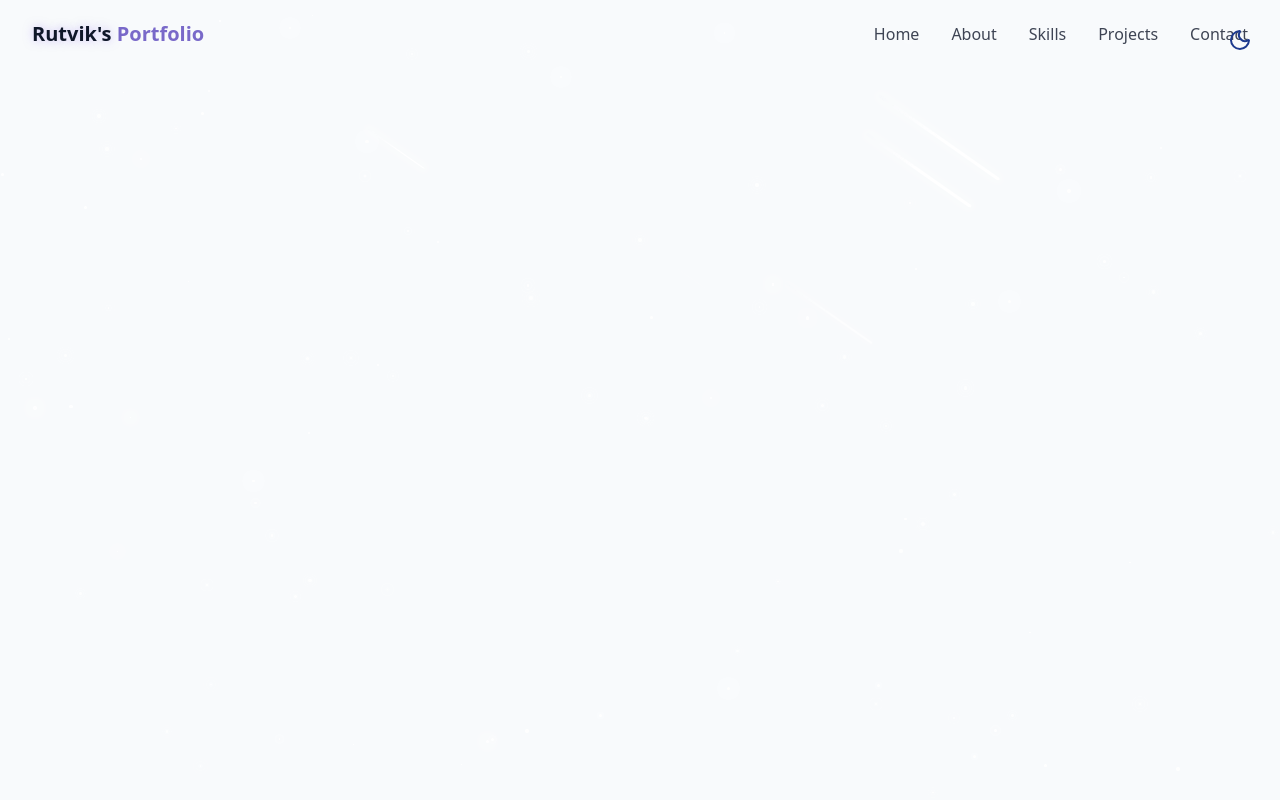
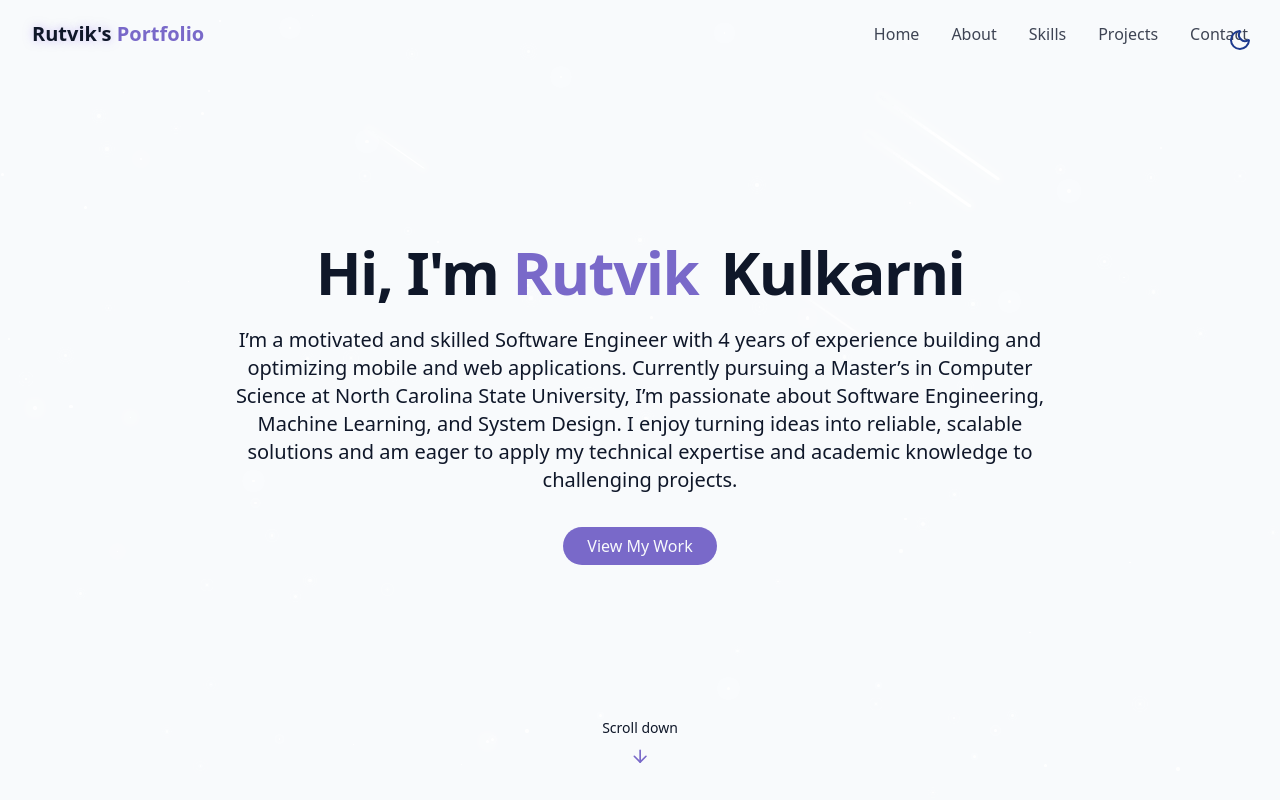
Before and after one commit to Rutvik2598/Portfolio, a React (Vite) app: page / in a window 1280 px wide. Built offline with nearby package versions, Linux system fonts and the light colour scheme.

Commit message:
Added hero section

```diff
--- /dev/null
+++ b/src/components/HeroSection.jsx
@@ -0,0 +1,47 @@
+import { ArrowDown } from "lucide-react"
+
+export const HeroSection = () => {
+  return (
+    <section
+      id='hero'
+      className='relative min-h-screen flex flex-col items-center justify-center px-4'
+    >
+      <div className='container max-w-4xl mx-auto text-center z-10'>
+        <div className='space-y-6'>
+          <h1 className='text-4xl md:text-6xl font-bold tracking-tight'>
+            <span className='opacity-0 animate-fade-in'>Hi, I'm</span>
+            <span className='text-primary opacity-0 animate-fade-in-delay-1'>
+              {' '}
+              Rutvik
+            </span>
+            <span className='text-gradient  ml-2 opacity-0 animate-fade-in-delay-2'>
+              {' '}
+              Kulkarni
+            </span>
+          </h1>
+
+          <p className="text-lg md:text-xl text-muted-foreground max-2-2xl mx-auto opacity-0 animate-fade-in-delay-3">
+            I’m a motivated and skilled Software Engineer with 4 years of
+            experience building and optimizing mobile and web applications.
+            Currently pursuing a Master’s in Computer Science at North Carolina
+            State University, I’m passionate about Software Engineering, Machine
+            Learning, and System Design. I enjoy turning ideas
+            into reliable, scalable solutions and am eager to apply my technical
+            expertise and academic knowledge to challenging projects.
+          </p>
+
+          <div className="pt-4 opacity-0 animate-fade-in-delay-4">
+            <a href="#projects" className="cosmic-button">
+                View My Work
+            </a>
+          </div>
+        </div>
+      </div>
+
+      <div className="absolute bottom-8 left-1/2 transform -translate-x-1/2 flex flex-col items-center animate-bounce">
+        <span className="text-sm text-muted-foreground mb-2">Scroll down</span>
+        <ArrowDown className="h-5 w-5 text-primary"/>
+      </div>
+    </section>
+  )
+}
--- a/src/pages/Home.jsx
+++ b/src/pages/Home.jsx
@@ -1,6 +1,7 @@
 import { ThemeToggle } from "@/components/ThemeToggle"
 import {StarBackground} from "@/components/StarBackground"
 import { Navbar } from "@/components/Navbar"
+import { HeroSection } from "@/components/HeroSection"
 
 export const Home = () => {
     return <div className="min-h-screen bg-background text-forground overflow-x-hidden">
@@ -15,6 +16,10 @@
 
         { /* Main content */ }
 
+        <main>
+            <HeroSection/>
+        </main>
+
 
         { /* Footer */ }
     </div>
```
